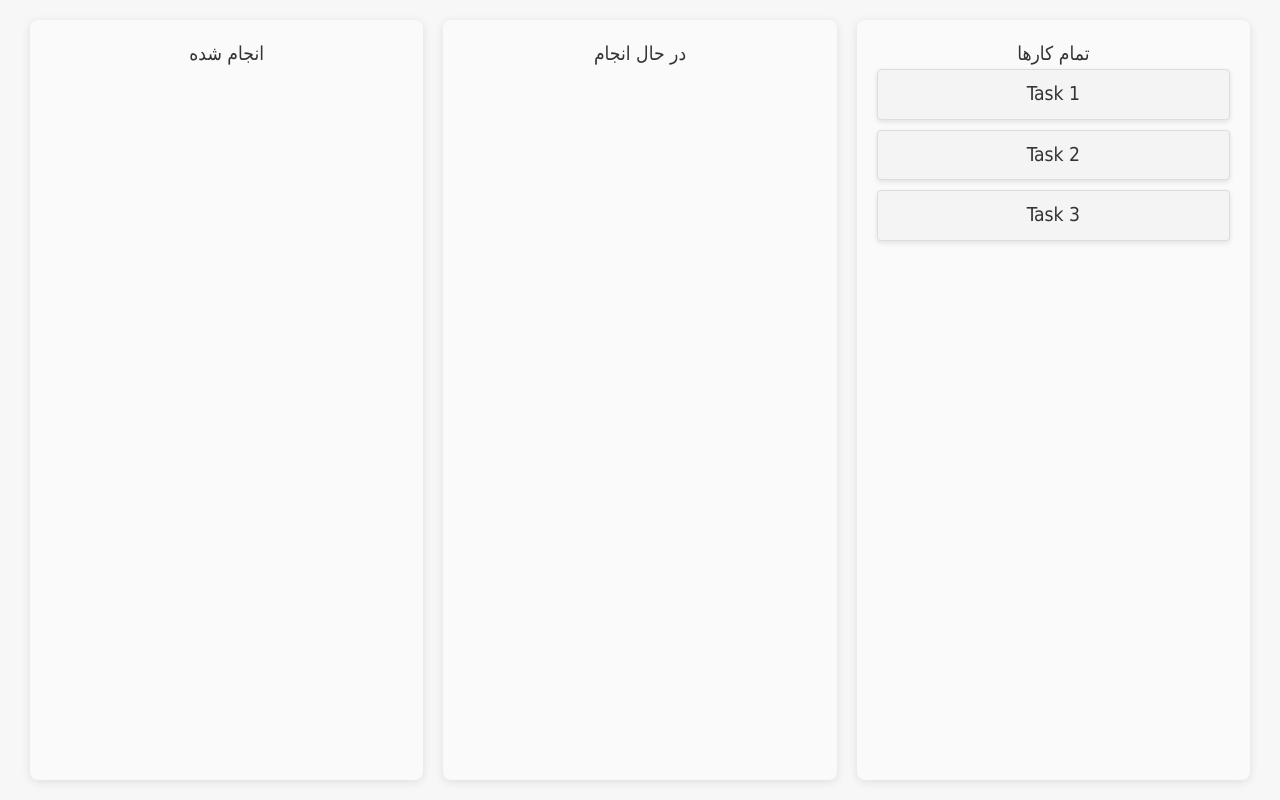
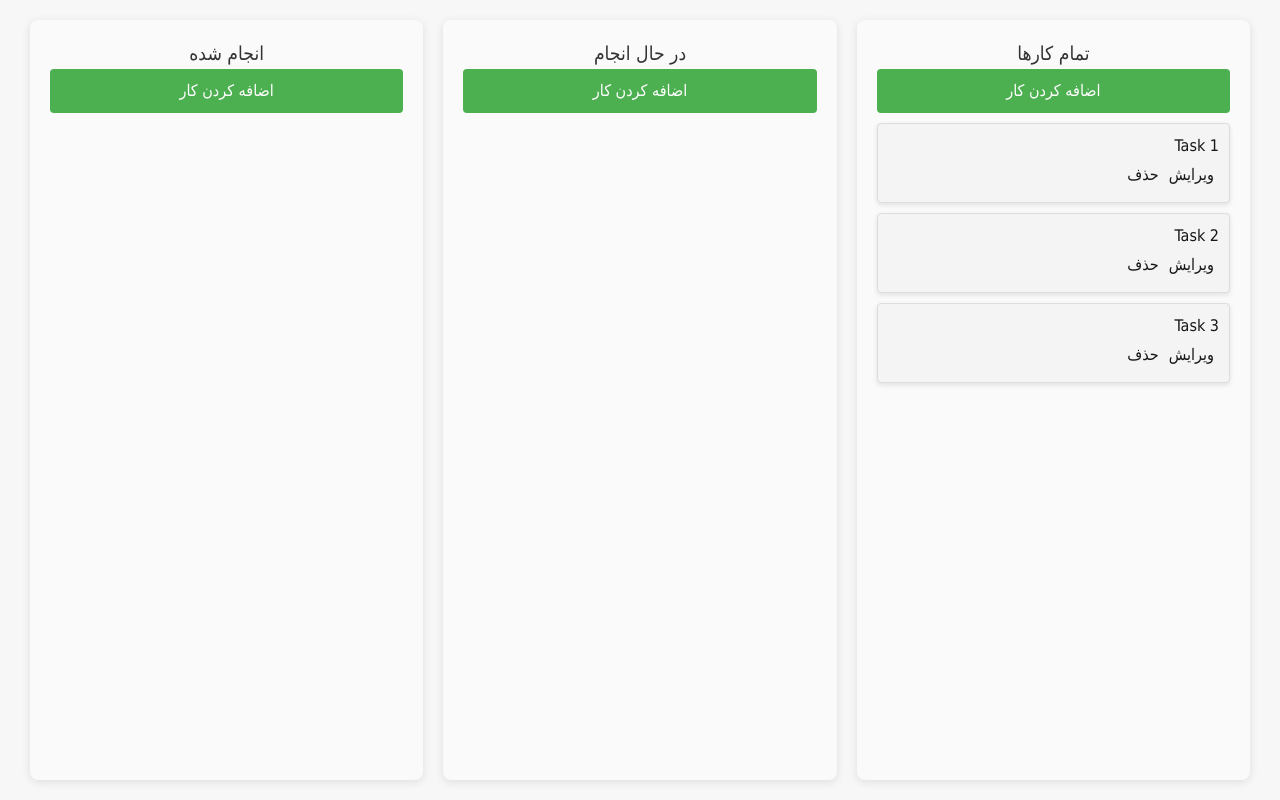
Before and after one commit to tohidshabanloo/SharedTasks, a Next.js app: page /tasks in a window 1280 px wide. Built offline with nearby package versions, Linux system fonts and the light colour scheme; sample sign-in values are in the browser's storage.

Commit message:
edited function fixed

```diff
--- a/pages/tasks.js
+++ b/pages/tasks.js
@@ -9,6 +9,10 @@ const ItemType = 'TASK';
 
 export default function Tasks() {
     const [tasks, setTasks] = useState({ all: [], inProgress: [], done: [] });
+    const [newTaskInput, setNewTaskInput] = useState(''); // Local state for new task input
+    const [taskToEdit, setTaskToEdit] = useState(null);  // Store task being edited
+    const [modalOpen, setModalOpen] = useState(false);  // Modal state for editing
+    const [isAddModal, setIsAddModal] = useState(false);  // State to distinguish Add vs Edit modal
     const router = useRouter();
 
     useEffect(() => {
@@ -39,6 +43,50 @@ export default function Tasks() {
         setTasks(updatedTasks);
     };
 
+    const addTask = (column) => {
+        if (newTaskInput.trim()) {
+            const newTaskObj = {
+                id: new Date().toISOString(), // Unique ID
+                name: newTaskInput.trim(),
+            };
+
+            const updatedTasks = { ...tasks };
+            updatedTasks[column].push(newTaskObj);
+            setTasks(updatedTasks);
+            setNewTaskInput('');  // Clear the input after adding the task
+            setModalOpen(false);  // Close modal after task is added
+        }
+    };
+
+    const editTask = (task, column) => {
+        setTaskToEdit({ ...task, column });  // Set task to edit with the column information
+        setModalOpen(true);  // Open the modal
+        setIsAddModal(false); // Set the modal as an edit modal
+    };
+
+    const saveEditedTask = () => {
+        if (taskToEdit && taskToEdit.name.trim()) {
+            const updatedTasks = { ...tasks };
+
+            // Update task in the correct column
+            updatedTasks[taskToEdit.column] = updatedTasks[taskToEdit.column].map((task) =>
+                task.id === taskToEdit.id ? { ...task, name: taskToEdit.name } : task
+            );
+
+            setTasks(updatedTasks);  // Set the updated tasks
+            setModalOpen(false);  // Close the modal
+            setTaskToEdit(null);  // Reset taskToEdit
+        } else {
+            console.error('Invalid task or task name.');
+        }
+    };
+
+    const deleteTask = (task, column) => {
+        const updatedTasks = { ...tasks };
+        updatedTasks[column] = updatedTasks[column].filter((t) => t.id !== task.id);
+        setTasks(updatedTasks);
+    };
+
     const DraggableTask = ({ task, column }) => {
         const [{ isDragging }, drag] = useDrag(() => ({
             type: ItemType,
@@ -63,7 +111,15 @@ export default function Tasks() {
                     direction: 'rtl', // Right-to-left for Farsi
                 }}
             >
-                {task.name} {/* Directly using Farsi task name */}
+                {task.name}
+                <div>
+                    <button onClick={() => editTask(task, column)} style={{ margin: '5px' }}>
+                        ویرایش
+                    </button>
+                    <button onClick={() => deleteTask(task, column)} style={{ margin: '5px' }}>
+                        حذف
+                    </button>
+                </div>
             </div>
         );
     };
@@ -96,6 +152,27 @@ export default function Tasks() {
                 <h3 style={{ textAlign: 'center', color: '#333', fontSize: '1.2rem' }}>
                     {children} {/* Using Farsi header text */}
                 </h3>
+                <button
+                    onClick={() => {
+                        setIsAddModal(true);  // Open the add task modal
+                        setModalOpen(true);  // Open the modal
+                    }}
+                    style={{
+                        display: 'block',
+                        width: '100%',
+                        padding: '10px',
+                        backgroundColor: '#4CAF50',
+                        color: 'white',
+                        border: 'none',
+                        borderRadius: '4px',
+                        marginBottom: '10px',
+                    }}
+                >
+                    اضافه کردن کار
+                </button>
+                {tasks[column].map((task) => (
+                    <DraggableTask key={task.id} task={task} column={column} />
+                ))}
             </div>
         );
     };
@@ -116,27 +193,96 @@ export default function Tasks() {
                 <DropZone column="all" onDrop={moveTask}>
                     {/* Farsi header for All Tasks */}
                     تمام کارها
-                    {tasks.all.map((task) => (
-                        <DraggableTask key={task.id} task={task} column="all" />
-                    ))}
                 </DropZone>
 
                 <DropZone column="inProgress" onDrop={moveTask}>
                     {/* Farsi header for In Progress */}
                     در حال انجام
-                    {tasks.inProgress.map((task) => (
-                        <DraggableTask key={task.id} task={task} column="inProgress" />
-                    ))}
                 </DropZone>
 
                 <DropZone column="done" onDrop={moveTask}>
                     {/* Farsi header for Done */}
                     انجام شده
-                    {tasks.done.map((task) => (
-                        <DraggableTask key={task.id} task={task} column="done" />
-                    ))}
                 </DropZone>
             </div>
+
+            {/* Modal for adding/editing task */}
+            {modalOpen && (
+                <div
+                    style={{
+                        position: 'fixed',
+                        top: '0',
+                        left: '0',
+                        width: '100%',
+                        height: '100%',
+                        backgroundColor: 'rgba(0, 0, 0, 0.5)',
+                        display: 'flex',
+                        justifyContent: 'center',
+                        alignItems: 'center',
+                    }}
+                >
+                    <div
+                        style={{
+                            backgroundColor: '#fff',
+                            padding: '20px',
+                            borderRadius: '8px',
+                            width: '400px',
+                            textAlign: 'center',
+                        }}
+                    >
+                        <h3>{isAddModal ? 'اضافه کردن کار' : 'ویرایش کار'}</h3>
+                        <input
+                            type="text"
+                            value={isAddModal ? newTaskInput : taskToEdit?.name}
+                            onChange={(e) => {
+                                if (isAddModal) {
+                                    setNewTaskInput(e.target.value);  // For Add Task modal
+                                } else {
+                                    setTaskToEdit({ ...taskToEdit, name: e.target.value });  // For Edit Task modal
+                                }
+                            }}
+                            style={{
+                                width: '100%',
+                                padding: '10px',
+                                marginBottom: '20px',
+                                borderRadius: '4px',
+                                border: '1px solid #ddd',
+                            }}
+                        />
+                        <button
+                            onClick={() => {
+                                if (isAddModal) {
+                                    addTask('all');  // Add to 'all' column
+                                } else {
+                                    saveEditedTask();  // Save the edited task
+                                }
+                            }}
+                            style={{
+                                padding: '10px 20px',
+                                backgroundColor: '#4CAF50',
+                                color: 'white',
+                                border: 'none',
+                                borderRadius: '4px',
+                            }}
+                        >
+                            {isAddModal ? 'اضافه کردن' : 'ذخیره'}
+                        </button>
+                        <button
+                            onClick={() => setModalOpen(false)}
+                            style={{
+                                padding: '10px 20px',
+                                backgroundColor: '#f44336',
+                                color: 'white',
+                                border: 'none',
+                                borderRadius: '4px',
+                                marginLeft: '10px',
+                            }}
+                        >
+                            بستن
+                        </button>
+                    </div>
+                </div>
+            )}
         </DndProvider>
     );
 }
```
